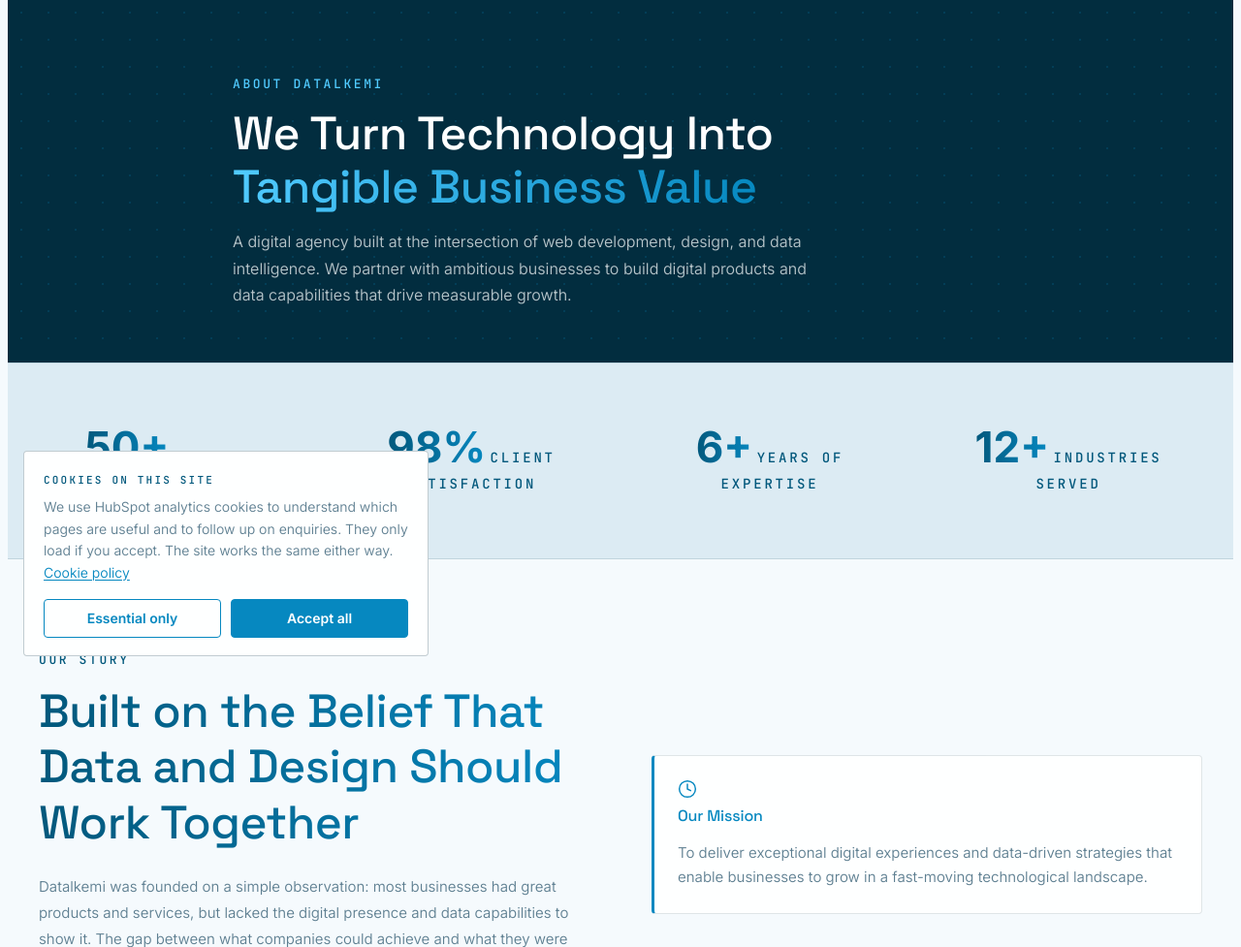
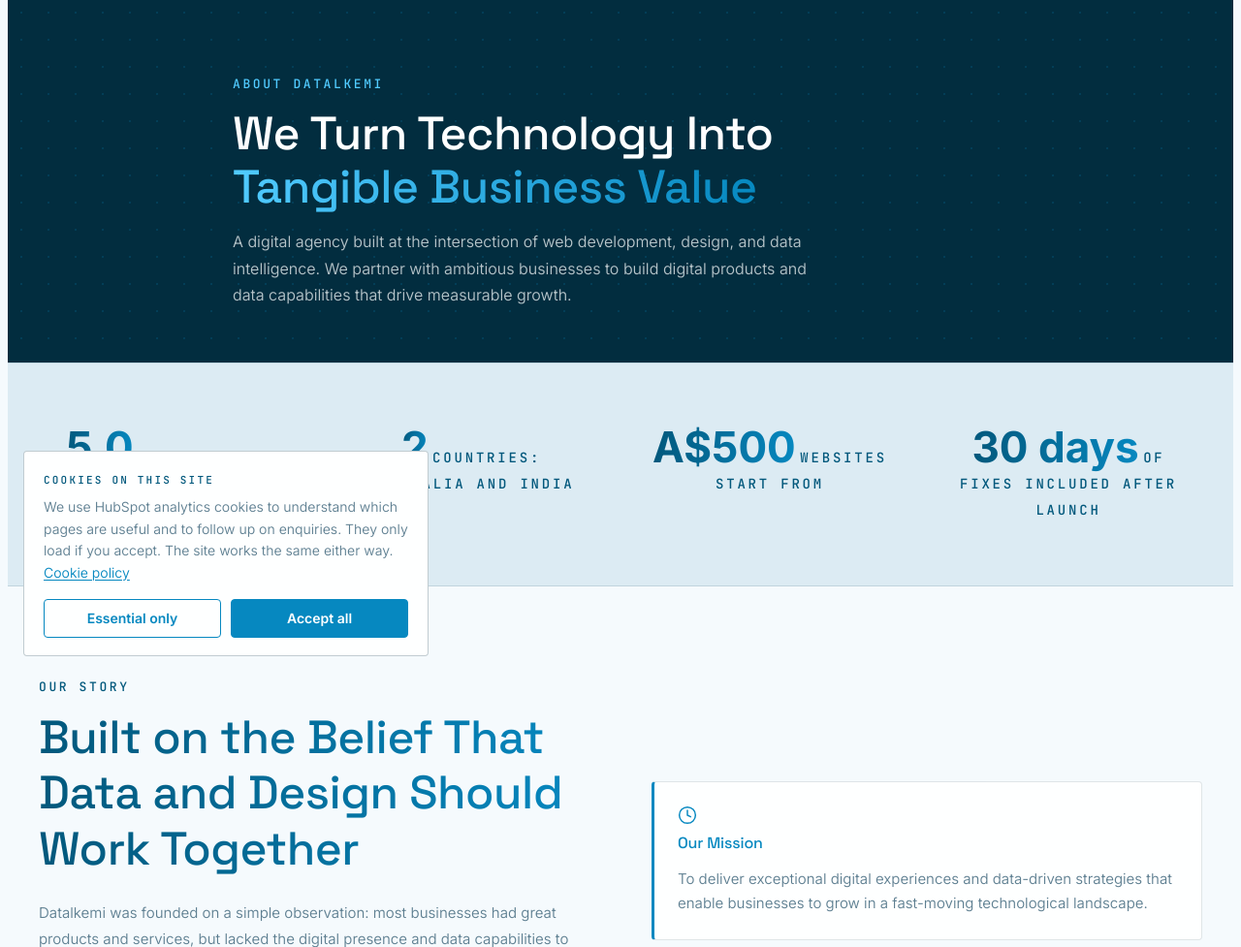
Before and after one commit to Datalkemi/website, a WordPress theme: template page-about.php in a window 1280 px wide. Shown: the part 99-1076 px from the top of the page at 97% size. Run offline with PHP 8.4 and a stand-in for WordPress, Linux system fonts and the light colour scheme; the site name, menu and one post (Sample post) are stand-ins, and other content is empty.

Commit message:
Replace the unsupported About page statistics with verifiable facts

```diff
--- a/page-about.php
+++ b/page-about.php
@@ -38,10 +38,11 @@ $values = [
 ];
 
 $stats = [
-	[ 'number' => '50+',  'label' => 'Projects Delivered' ],
-	[ 'number' => '98%',  'label' => 'Client Satisfaction' ],
-	[ 'number' => '6+',   'label' => 'Years of Expertise' ],
-	[ 'number' => '12+',  'label' => 'Industries Served' ],
+	// Facts the site can back up: Google rating, client countries, starting price, included fixes
+	[ 'number' => '5.0',     'label' => 'Google rating from clients' ],
+	[ 'number' => '2',       'label' => 'Countries: Australia and India' ],
+	[ 'number' => 'A$500',   'label' => 'Websites start from' ],
+	[ 'number' => '30 days', 'label' => 'Of fixes included after launch' ],
 ];
 
 $process = [
```
